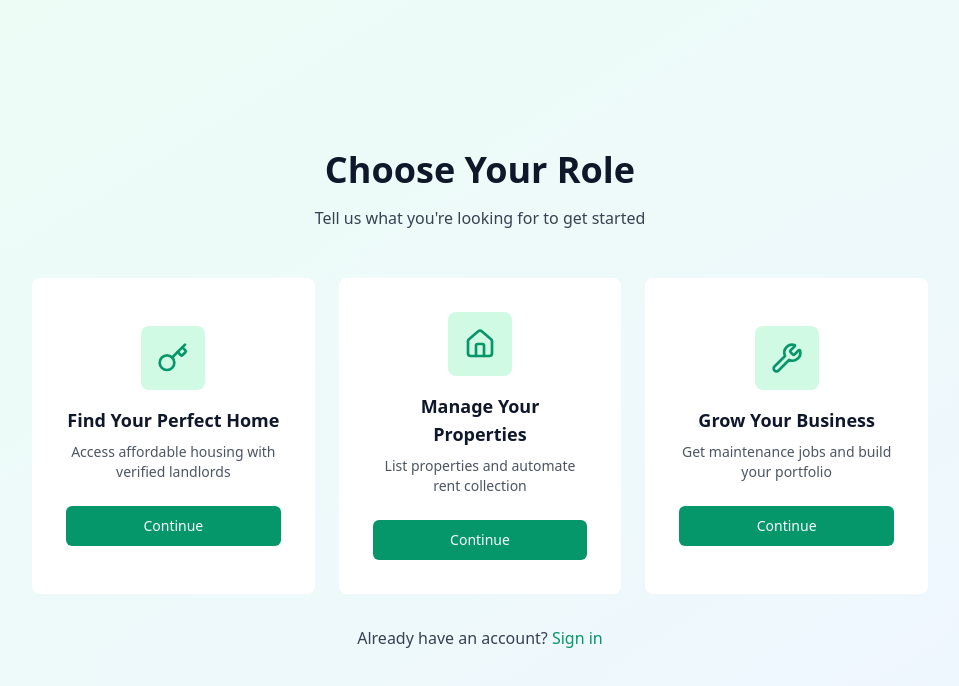
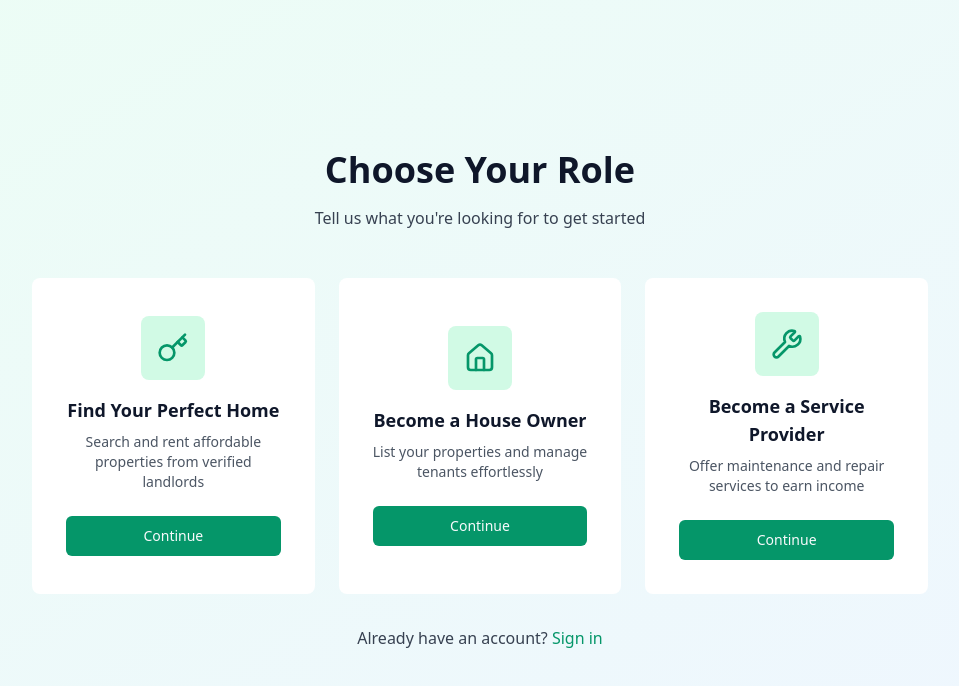
Before and after one commit to saintdannyyy/shelta, a React (Vite) app: page /signup in a window 1280 px wide. Shown: the top 686 px of the page, without its empty margins (160-1119 px from the left). Built offline with nearby package versions, Linux system fonts and the light colour scheme.

Commit message:
Refine role descriptions in Signup component for clarity and engagement

```diff
--- a/client/pages/Signup.tsx
+++ b/client/pages/Signup.tsx
@@ -235,21 +235,22 @@ export default function Signup() {
   > = {
     tenant: {
       title: "Find Your Perfect Home",
-      description: "Access affordable housing with verified landlords",
+      description:
+        "Search and rent affordable properties from verified landlords",
       icon: Key,
     },
     landlord: {
-      title: "Manage Your Properties",
-      description: "List properties and automate rent collection",
+      title: "Become a House Owner",
+      description: "List your properties and manage tenants effortlessly",
       icon: Home,
     },
     provider: {
-      title: "Grow Your Business",
-      description: "Get maintenance jobs and build your portfolio",
+      title: "Become a Service Provider",
+      description: "Offer maintenance and repair services to earn income",
       icon: Wrench,
     },
     agent: {
-      title: "List Properties",
+      title: "Real Estate Agent",
       description: "Help tenants find homes and earn commissions",
       icon: Home,
     },
```
